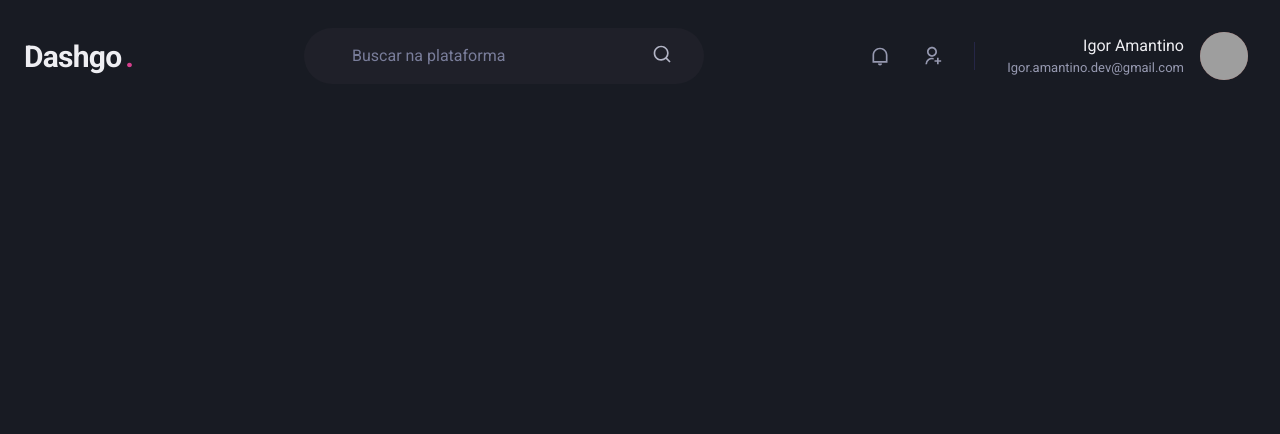
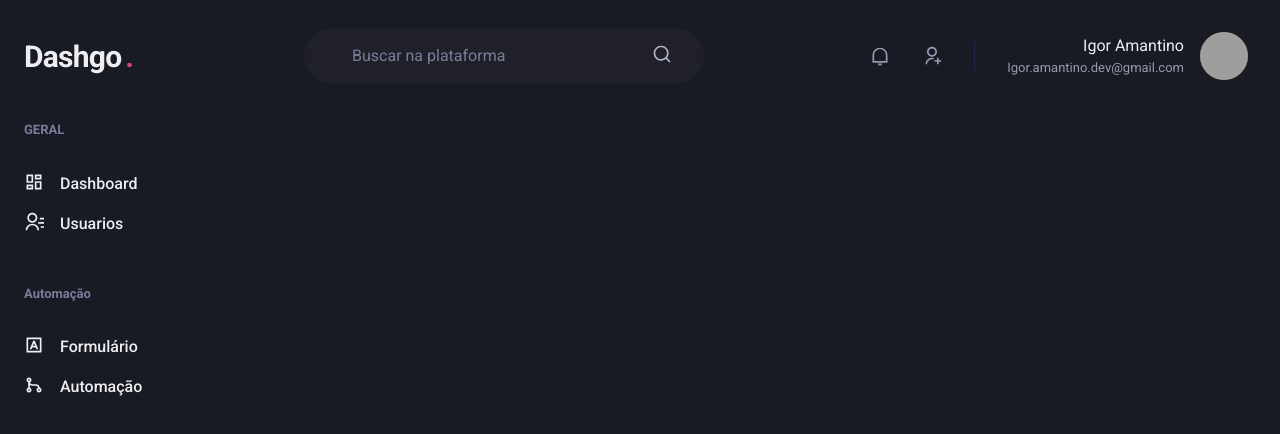
Before and after one commit to IgorGamantino/DashGo, a Next.js app: page /dashboard in a window 1280 px wide. Shown: the top 434 px of the page. Built offline with nearby package versions, Linux system fonts and the light colour scheme; grey boxes are pictures that could not be loaded.

Commit message:
criando e finalizando sidebar

```diff
--- /dev/null
+++ b/src/components/form/SideBar.tsx
@@ -0,0 +1,44 @@
+import Icon from "@chakra-ui/icon";
+import { Box, Link, Stack, Text } from "@chakra-ui/layout";
+import React from "react";
+import { RiContactsLine, RiDashboardLine, RiGitMergeLine, RiInputMethodLine } from "react-icons/ri";
+
+export function SideBar() {
+  return (
+    <Box as='aside' w='64' mr='8'>
+      <Stack spacing='12' align='flex-start'>
+        <Box>
+          <Text fontWeight='bold' color='gray.400' fontSize='small'>GERAL</Text>
+          <Stack spacing='4' mt='8' align='stretch'>
+            <Link display='flex' align='center'>
+              <Icon as={RiDashboardLine} fontSize='20' />
+              <Text ml='4' fontWeight='medium'>Dashboard</Text>
+            </Link>
+
+            <Link display='flex' align='center'>
+              <Icon as={RiContactsLine} fontSize='20' />
+              <Text ml='4' fontWeight='medium'>Usuarios</Text>
+            </Link>
+
+          </Stack>
+        </Box>
+
+        <Box>
+          <Text fontWeight='bold' color='gray.400' fontSize='small'>Automação</Text>
+          <Stack spacing='4' mt='8' align='stretch'>
+            <Link display='flex' align='center'>
+              <Icon as={RiInputMethodLine} fontSize='20' />
+              <Text ml='4' fontWeight='medium'>Formulário</Text>
+            </Link>
+
+            <Link display='flex' align='center'>
+              <Icon as={RiGitMergeLine} fontSize='20' />
+              <Text ml='4' fontWeight='medium'>Automação</Text>
+            </Link>
+
+          </Stack>
+        </Box>
+      </Stack>
+    </Box>
+  )
+}
--- a/src/pages/dashboard.tsx
+++ b/src/pages/dashboard.tsx
@@ -1,8 +1,20 @@
 
+import { Flex } from '@chakra-ui/layout'
 import {Header} from '../components/form/Header'
+import { SideBar } from '../components/form/SideBar'
 
 export default function Dashboard() {
   return (
-   <Header />
+    <Flex
+     direction='column'
+     h='100vh'
+    >
+     <Header />
+
+     <Flex w='100%' my='6' maxW={1480} mx='auto' px='6'>
+        <SideBar />
+     </Flex>
+
+    </Flex>
   )
 }
```
